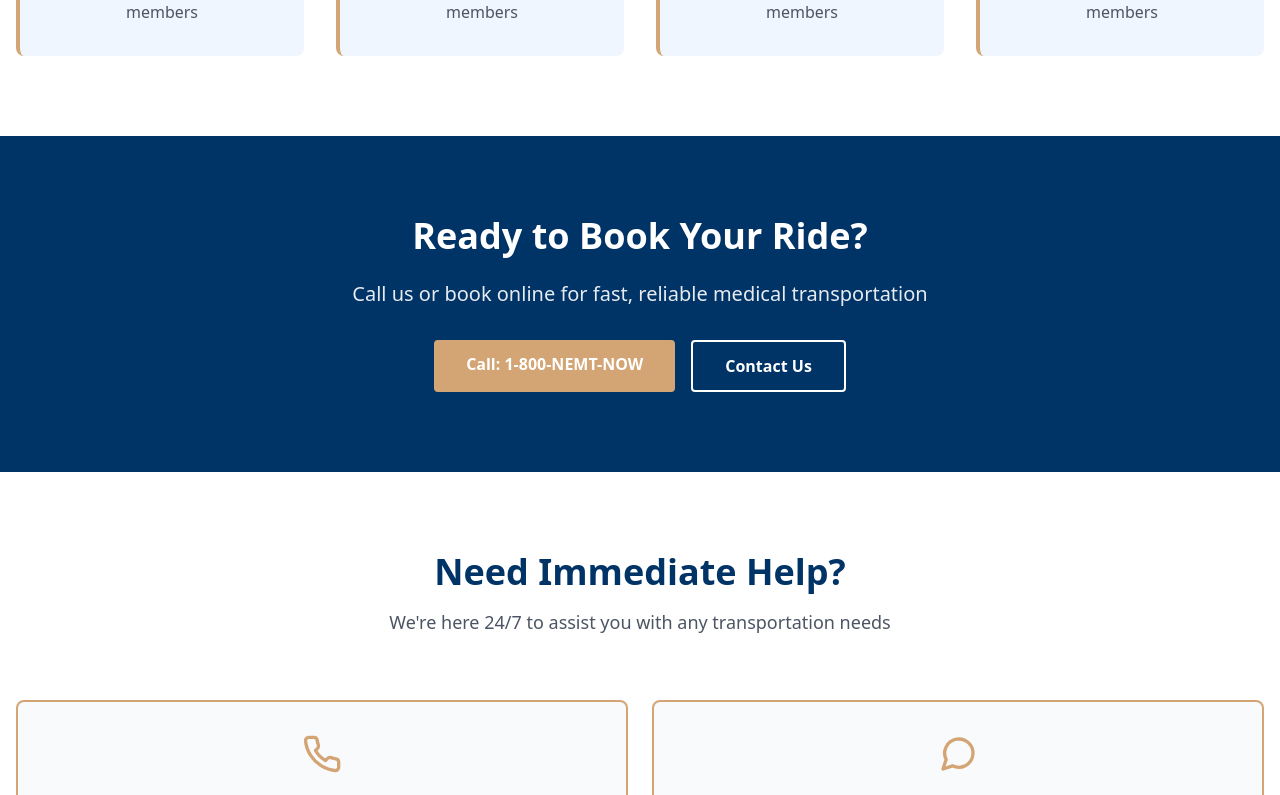
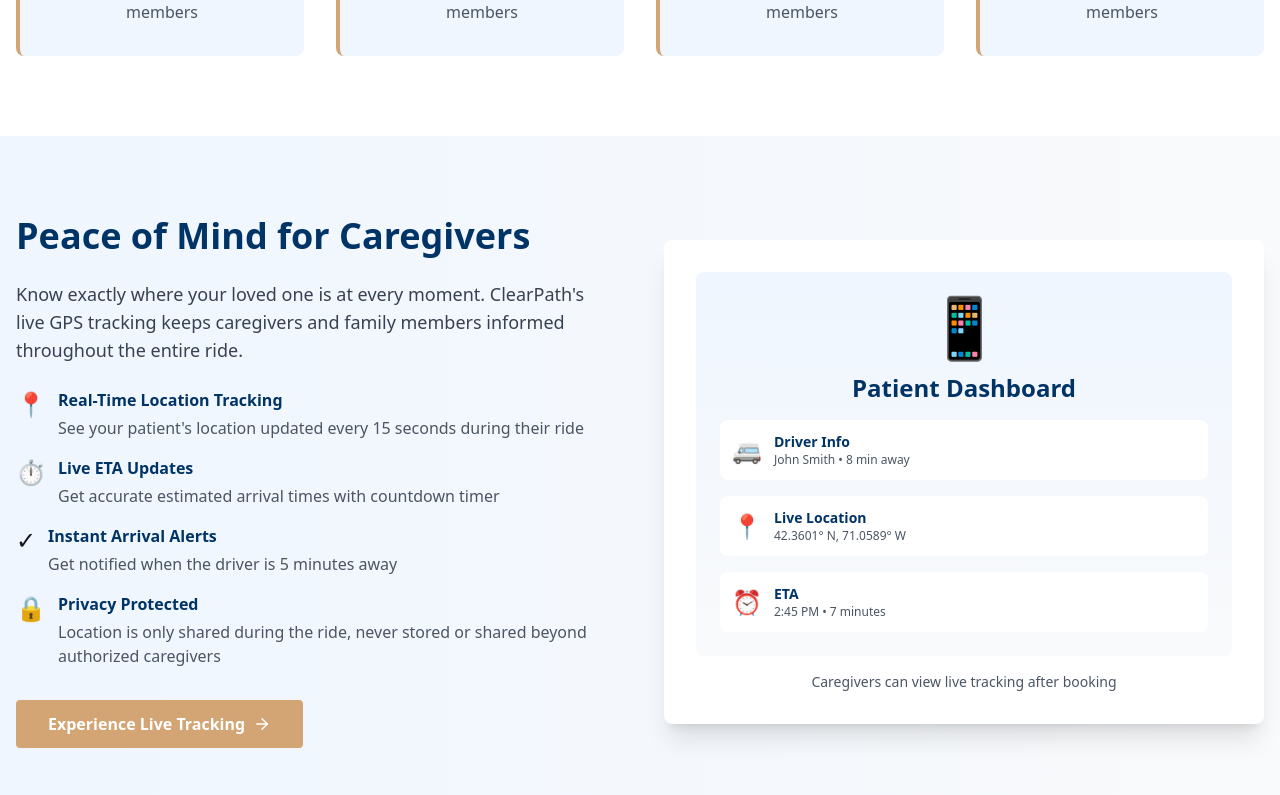
Before and after one commit to TechJabber/ClearPathNemt, a Next.js app in the folder packages/frontend/: page / in a window 1280 px wide. Shown: the part 1260-2055 px from the top of the page. Built offline with nearby package versions, Linux system fonts and the light colour scheme.

Commit message:
Highlight real-time tracking feature for caregivers on website

```diff
--- a/packages/frontend/pages/faq.tsx
+++ b/packages/frontend/pages/faq.tsx
@@ -46,6 +46,14 @@
     {
       q: 'What if I need to cancel my ride?',
       a: 'You can cancel up to 2 hours before your scheduled pickup time by calling us. Late cancellations may be subject to fees.',
+    },
+    {
+      q: 'Can I track my ride in real-time?',
+      a: 'Yes! ClearPath offers live GPS tracking for caregivers and family members. You can see the driver\'s real-time location, estimated arrival time, and receive notifications when they\'re 5 minutes away. Log in to your patient account after booking to access the tracking feature.',
+    },
+    {
+      q: 'Is my location information private and secure?',
+      a: 'Absolutely. Location information is only shared during active rides with authorized caregivers you designate. It\'s never stored as history and is not shared with anyone else. Your privacy and security are our top priorities.',
     },
   ];
 
--- a/packages/frontend/pages/index.tsx
+++ b/packages/frontend/pages/index.tsx
@@ -69,6 +69,97 @@
         </div>
       </section>
 
+      {/* Real-Time Tracking Section */}
+      <section className="py-20 px-4 bg-gradient-to-r from-blue-50 to-gray-50">
+        <div className="max-w-7xl mx-auto">
+          <div className="grid grid-cols-1 md:grid-cols-2 gap-12 items-center">
+            <div>
+              <h2 className="text-4xl font-bold mb-6" style={{ color: '#003366' }}>
+                Peace of Mind for Caregivers
+              </h2>
+              <p className="text-lg text-gray-700 mb-6">
+                Know exactly where your loved one is at every moment. ClearPath's live GPS tracking keeps caregivers and family members informed throughout the entire ride.
+              </p>
+
+              <ul className="space-y-4 mb-8">
+                <li className="flex items-start gap-3">
+                  <span className="text-2xl">📍</span>
+                  <div>
+                    <h4 className="font-bold mb-1" style={{ color: '#003366' }}>Real-Time Location Tracking</h4>
+                    <p className="text-gray-600">See your patient's location updated every 15 seconds during their ride</p>
+                  </div>
+                </li>
+                <li className="flex items-start gap-3">
+                  <span className="text-2xl">⏱️</span>
+                  <div>
+                    <h4 className="font-bold mb-1" style={{ color: '#003366' }}>Live ETA Updates</h4>
+                    <p className="text-gray-600">Get accurate estimated arrival times with countdown timer</p>
+                  </div>
+                </li>
+                <li className="flex items-start gap-3">
+                  <span className="text-2xl">✓</span>
+                  <div>
+                    <h4 className="font-bold mb-1" style={{ color: '#003366' }}>Instant Arrival Alerts</h4>
+                    <p className="text-gray-600">Get notified when the driver is 5 minutes away</p>
+                  </div>
+                </li>
+                <li className="flex items-start gap-3">
+                  <span className="text-2xl">🔒</span>
+                  <div>
+                    <h4 className="font-bold mb-1" style={{ color: '#003366' }}>Privacy Protected</h4>
+                    <p className="text-gray-600">Location is only shared during the ride, never stored or shared beyond authorized caregivers</p>
+                  </div>
+                </li>
+              </ul>
+
+              <Link
+                href="/patient/book-ride"
+                className="inline-flex items-center gap-2 px-8 py-3 rounded text-white font-semibold group"
+                style={{ backgroundColor: '#D4A574' }}
+              >
+                Experience Live Tracking
+                <ArrowRight size={18} className="group-hover:translate-x-1 transition" />
+              </Link>
+            </div>
+
+            <div className="bg-white p-8 rounded-lg shadow-xl">
+              <div className="bg-gradient-to-b from-blue-50 to-gray-50 rounded-lg p-6 text-center">
+                <div className="text-6xl mb-4">📱</div>
+                <h3 className="text-2xl font-bold mb-4" style={{ color: '#003366' }}>
+                  Patient Dashboard
+                </h3>
+                <div className="space-y-4 text-left">
+                  <div className="flex items-center gap-3 p-3 bg-white rounded-lg">
+                    <span className="text-2xl">🚐</span>
+                    <div>
+                      <p className="font-semibold text-sm" style={{ color: '#003366' }}>Driver Info</p>
+                      <p className="text-xs text-gray-600">John Smith • 8 min away</p>
+                    </div>
+                  </div>
+                  <div className="flex items-center gap-3 p-3 bg-white rounded-lg">
+                    <span className="text-2xl">📍</span>
+                    <div>
+                      <p className="font-semibold text-sm" style={{ color: '#003366' }}>Live Location</p>
+                      <p className="text-xs text-gray-600">42.3601° N, 71.0589° W</p>
+                    </div>
+                  </div>
+                  <div className="flex items-center gap-3 p-3 bg-white rounded-lg">
+                    <span className="text-2xl">⏰</span>
+                    <div>
+                      <p className="font-semibold text-sm" style={{ color: '#003366' }}>ETA</p>
+                      <p className="text-xs text-gray-600">2:45 PM • 7 minutes</p>
+                    </div>
+                  </div>
+                </div>
+              </div>
+              <p className="text-sm text-gray-600 text-center mt-4">
+                Caregivers can view live tracking after booking
+              </p>
+            </div>
+          </div>
+        </div>
+      </section>
+
       {/* CTA Section */}
       <section className="py-20 px-4" style={{ backgroundColor: '#003366' }}>
         <div className="max-w-4xl mx-auto text-center text-white">
--- a/packages/frontend/pages/services.tsx
+++ b/packages/frontend/pages/services.tsx
@@ -9,7 +9,7 @@
     { title: 'Stretcher Rides', desc: 'For patients requiring medical stretchers' },
     { title: 'Companion Care', desc: 'Rides for patients needing a caregiver companion' },
     { title: 'Appointment Scheduling', desc: 'Plan your medical appointments with advance booking' },
-    { title: 'Real-Time Tracking', desc: 'Monitor your ride with GPS tracking' },
+    { title: '🎯 Live GPS Tracking', desc: 'Real-time location sharing for caregivers - see exactly where your loved one is' },
   ];
 
   return (
```
